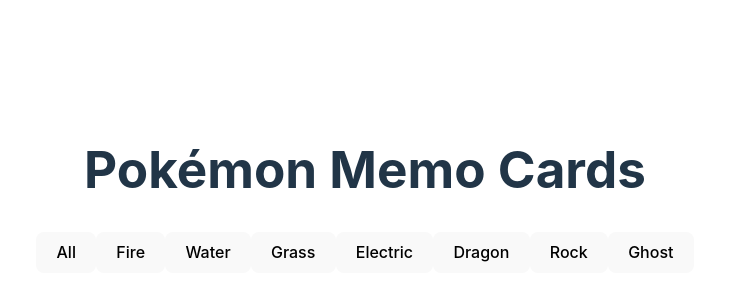
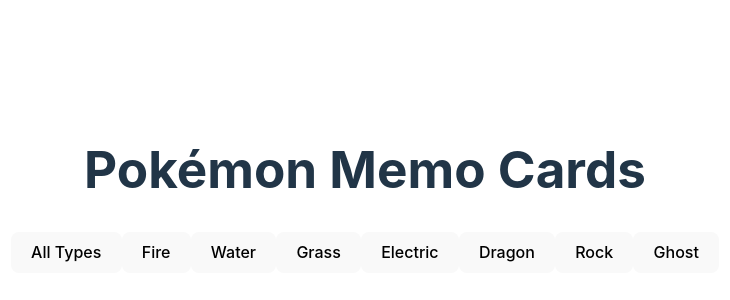
Before and after one commit to JHoldsworth23/pokemon-memo-cards, a React (Vite) app: page / in a window 1280 px wide. Shown: the part 210-510 px from the top of the page, without its empty margins (275-1005 px from the left). Built offline with nearby package versions, Linux system fonts and the light colour scheme; no server answers.

Commit message:
change the text content of button to all types

```diff
--- a/src/components/pokemon-types-buttons.jsx
+++ b/src/components/pokemon-types-buttons.jsx
@@ -5,7 +5,7 @@
         <>
             {types.map((pokemonType, idx) =>
                 <button key={idx} onClick={() => callback(pokemonType)}>
-                    {pokemonType ? pokemonType : 'All'}
+                    {pokemonType ? pokemonType : 'All Types'}
                 </button>
             )}
         </>
```
